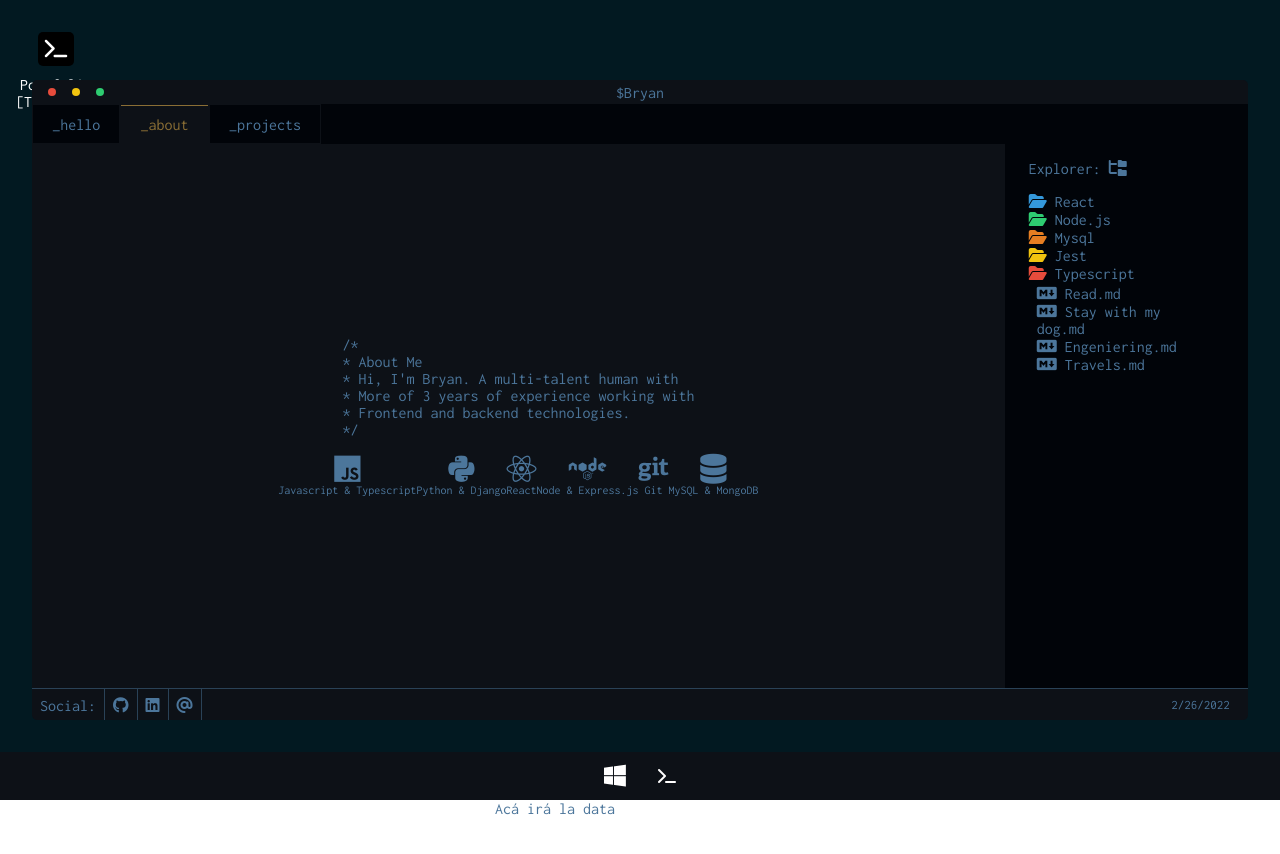
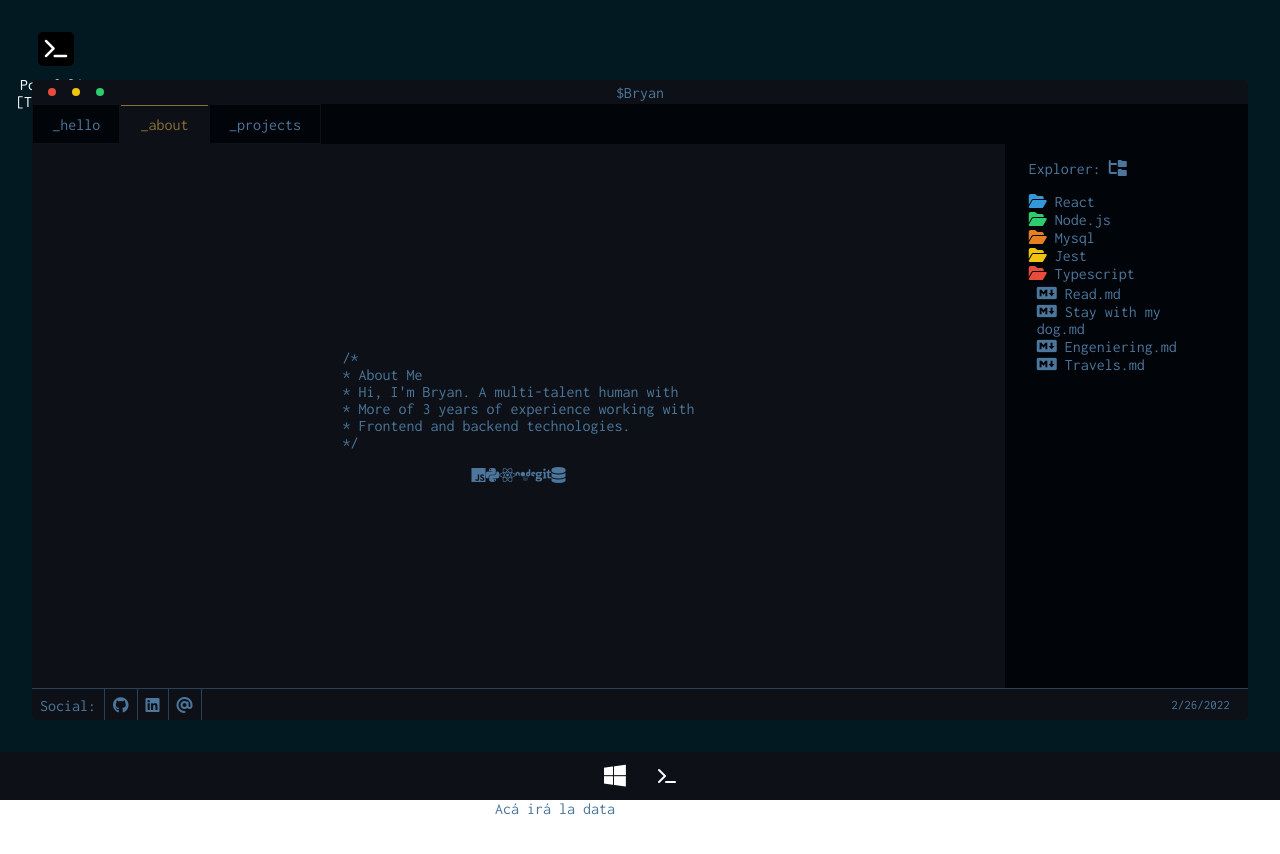
Before and after one commit to ripterdust/Portfolio2022, a React (Create React App) app: page /about in a window 1280 px wide. Shown: the top 854 px of the page. Built offline with nearby package versions, Linux system fonts and the light colour scheme.

Commit message:
Deleted the technologies names

```diff
--- a/src/components/terminal/partials/about/AboutMe.js
+++ b/src/components/terminal/partials/about/AboutMe.js
@@ -14,31 +14,12 @@ export const AboutMe = () => {
         </div>
 
         <div className="technologies">
-            <div>
             <i class="fa-brands fa-js"></i>
-                Javascript & Typescript
-            </div>
-            <div>
             <i class="fa-brands fa-python"></i>
-                Python & Django
-            </div>
-            <div>
             <i class="fa-brands fa-react"></i>
-                React
-            </div>
-            <div>
             <i class="fa-brands fa-node"></i>
-                Node & Express.js
-            </div>
-            <div>
             <i class="fa-brands fa-git"></i>
-                Git
-            </div>
-            <div>
             <i class="fa-solid fa-database"></i>
-                MySQL & MongoDB
-            </div>
-
         </div>
 
     </div>
```
Lines whose indentation alone changed are shown as unchanged.
